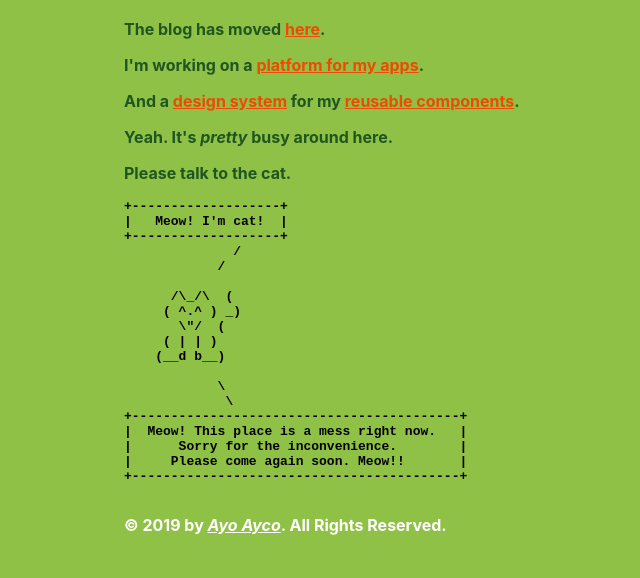
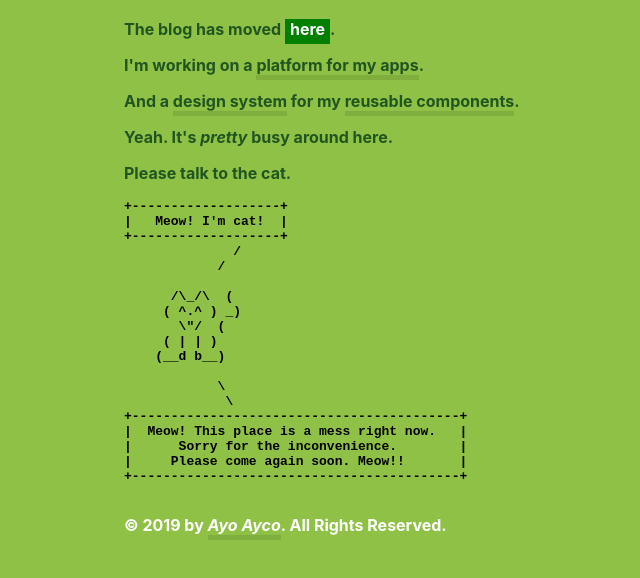
Before and after one commit to fullhacker/home, a website: page index.html in a window 1280 px wide. In both pictures the pointer is over the link "here". Shown: the part 212-790 px from the top of the page, without its empty margins (266-906 px from the left). Drawn offline with Linux system fonts and the light colour scheme.

Commit message:
some styles

```diff
--- a/index.html
+++ b/index.html
@@ -9,6 +9,8 @@
     <meta http-equiv="Cache-Control" content="no-cache, no-store, must-revalidate" />
     <meta http-equiv="Pragma" content="no-cache" />
     <meta http-equiv="Expires" content="0" />
+
+    <title>Full Hacker | Project by Ayo Ayco</title>
 
     <link rel="shortcut icon" type="image/png" href="/favicon.ico">
 
@@ -49,7 +51,16 @@
             font-style: italic;
         }
         a {
-            color: #ee4a03;
+            border-bottom: 5px solid #80ae3c;
+            /* #ee4a03; */
+            color: #205520;
+            text-decoration: none;
+        }
+        a:hover {
+            border: 5px solid green;
+            border-top: 0px;
+            background-color: green;
+            color: #ffffff;
         }
         div#footer a {
             font-style: italic;
```
